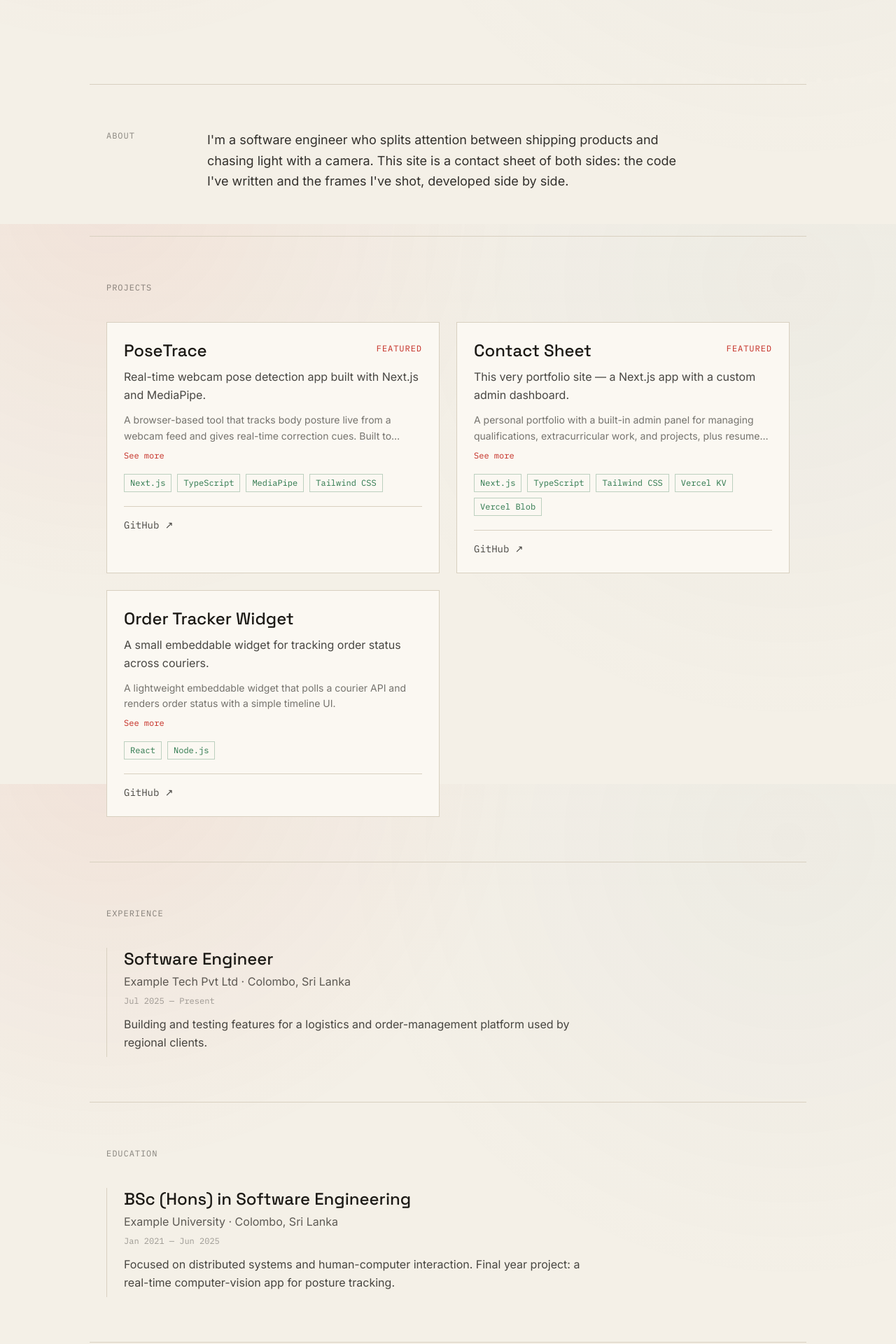
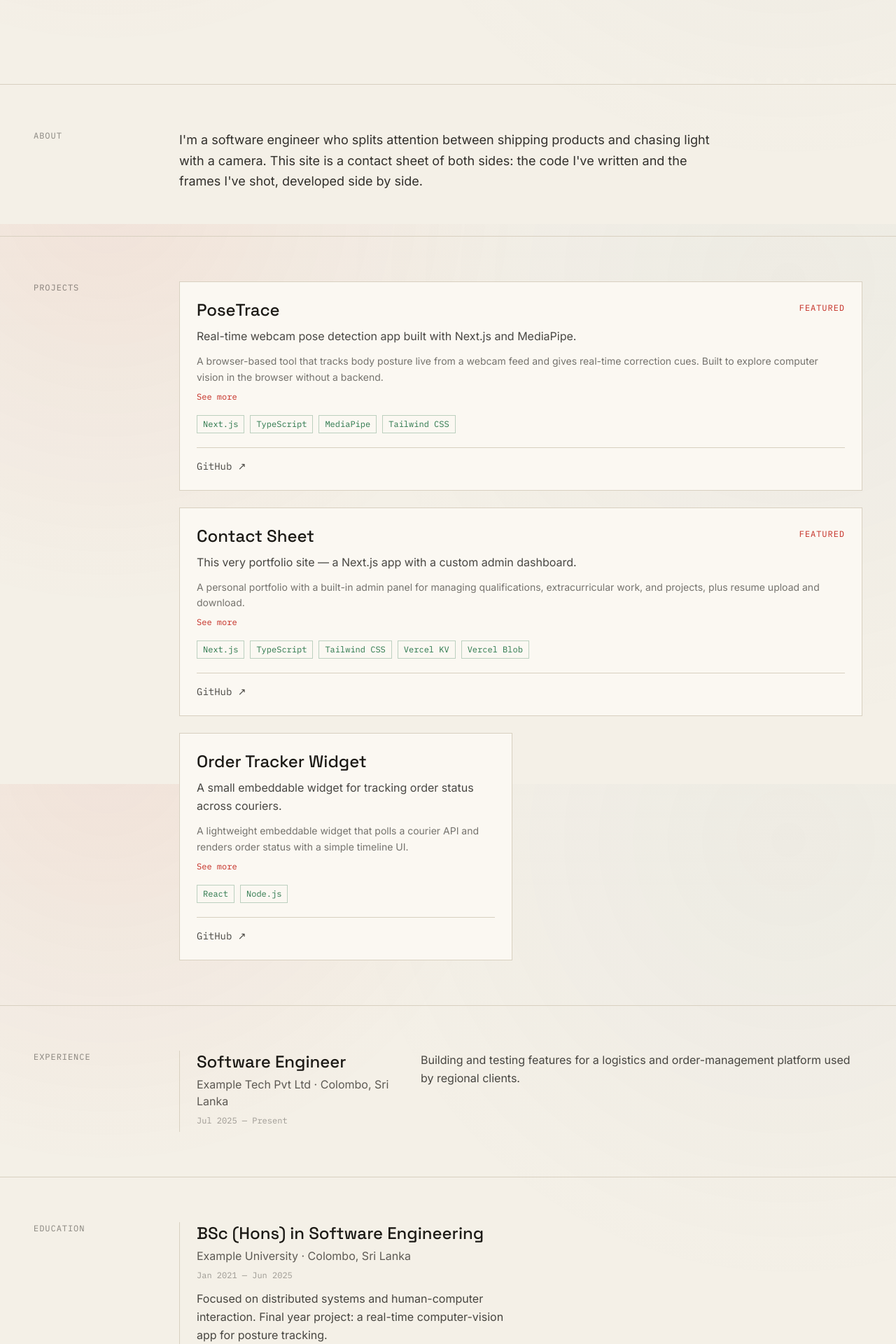
Before and after one commit to binoperera/Portfolio, a Next.js app: page / in a window 1280 px wide. Shown: the part 480-2400 px from the top of the page at 70% size. Built offline with nearby package versions, Linux system fonts and the light colour scheme.

Commit message:
Refactor page layout and section components
Refactor layout and structure for sections in the page component, updating container width and section definitions for better responsiveness.

```diff
--- a/app/page.tsx
+++ b/app/page.tsx
@@ -11,8 +11,12 @@ import Nav from "@/components/Nav";
 // page at build time and your admin edits wouldn't show up once deployed.
 export const dynamic = "force-dynamic";
 
+// Page width. Wider than before (was max-w-5xl / 1024px) so large screens
+// don't leave big empty gutters. Nav.tsx and Skills.tsx must use the same value.
+const CONTAINER = "max-w-7xl mx-auto px-6 lg:px-12";
+
 // Shared section spacing; scroll-mt keeps headings clear of the sticky nav.
-const SECTION = "max-w-5xl mx-auto px-6 py-16 border-t border-line scroll-mt-20";
+const SECTION = `${CONTAINER} py-16 border-t border-line scroll-mt-20`;
 
 function Sprocket({ holeColor }: { holeColor: string }) {
   return <div className="sprocket-strip" style={{ ["--hole-color" as any]: holeColor }} />;
@@ -39,27 +43,27 @@ function SectionHeading({ children, className = "text-cream/50 mb-10" }: { child
   return <h2 className={`eyebrow ${className}`}>{children}</h2>;
 }
 
-function QualificationList({ items }: { items: Qualification[] }) {
+// Two-column section: on large screens the label sits in a sticky left rail
+// and the content fills the rest of the width. On mobile it stacks as before.
+function Section({ id, title, children }: { id?: string; title: ReactNode; children: ReactNode }) {
   return (
-    <ol className="space-y-10">
-      {items.map((q, i) => (
-        <li key={q.id}>
-          <Reveal delay={i * 80}>
-            <div className="border-l border-line pl-6 pb-2">
-              <h3 className="font-display font-medium text-2xl text-cream">{q.title}</h3>
-              <p className="text-cream/70 mt-1">
-                {q.organization}
-                {q.location ? ` · ${q.location}` : ""}
-              </p>
-              <p className="font-mono text-xs text-cream/40 mt-2">
-                {formatDate(q.startDate)} — {formatDate(q.endDate)}
-              </p>
-              {q.description && (() => {
-                const parts = q.description.split("•").map((s) => s.trim()).filter(Boolean);
+    <section id={id} className={SECTION}>
+      <div className="grid lg:grid-cols-[160px_minmax(0,1fr)] gap-x-12 gap-y-8">
+        <div>
+          <SectionHeading className="text-cream/50 lg:sticky lg:top-24">{title}</SectionHeading>
+        </div>
+        <div className="min-w-0">{children}</div>
+      </div>
+    </section>
+  );
+}
+
+function QualificationDescription({ text }: { text: string }) {
+  const parts = text.split("•").map((s) => s.trim()).filter(Boolean);
   const [intro, ...points] = parts;
 
   return (
-                  <div className="mt-3 max-w-2xl">
+    <>
       {intro && <p className="text-cream/80 leading-relaxed">{intro}</p>}
       {points.length > 0 && (
         <ul className="mt-2 space-y-1.5 list-disc list-inside marker:text-safelight">
@@ -70,9 +74,40 @@ function QualificationList({ items }: { items: Qualification[] }) {
           ))}
         </ul>
       )}
+    </>
+  );
+}
+
+// variant "split": title/org/date on the left, description on the right (Experience).
+// variant "grid":  two entries per row on md+ screens (Education, Certifications).
+function QualificationList({ items, variant = "grid" }: { items: Qualification[]; variant?: "split" | "grid" }) {
+  const split = variant === "split";
+
+  return (
+    <ol className={split ? "space-y-12" : "grid md:grid-cols-2 gap-x-10 gap-y-10"}>
+      {items.map((q, i) => (
+        <li key={q.id}>
+          <Reveal delay={i * 80}>
+            <div
+              className={`border-l border-line pl-6 pb-2 ${
+                split ? "md:grid md:grid-cols-[minmax(0,280px)_minmax(0,1fr)] md:gap-10" : ""
+              }`}
+            >
+              <div>
+                <h3 className="font-display font-medium text-2xl text-cream">{q.title}</h3>
+                <p className="text-cream/70 mt-1">
+                  {q.organization}
+                  {q.location ? ` · ${q.location}` : ""}
+                </p>
+                <p className="font-mono text-xs text-cream/40 mt-2">
+                  {formatDate(q.startDate)} — {formatDate(q.endDate)}
+                </p>
               </div>
-                );
-              })()}
+              {q.description && (
+                <div className={split ? "mt-3 md:mt-0 max-w-3xl" : "mt-3 max-w-2xl"}>
+                  <QualificationDescription text={q.description} />
+                </div>
+              )}
             </div>
           </Reveal>
         </li>
@@ -101,7 +136,7 @@ export default async function HomePage() {
         {/* ---------------- HERO ---------------- */}
         <section id="top" className="relative overflow-hidden">
           <Sprocket holeColor="rgb(var(--c-ink))" />
-          <div className="max-w-5xl mx-auto px-6 pt-16 pb-20 md:pt-24 md:pb-28 grid md:grid-cols-[1fr_240px] gap-10 md:gap-14 items-start">
+          <div className={`${CONTAINER} pt-16 pb-20 md:pt-24 md:pb-28 grid md:grid-cols-[1fr_240px] gap-10 md:gap-14 items-start`}>
             <div>
               <p className="eyebrow text-safelight mb-6">
                 Software Engineering Graduate · QA Engineer
@@ -152,19 +187,18 @@ export default async function HomePage() {
         </section>
 
         {/* ---------------- ABOUT ---------------- */}
-        <section id="about" className={SECTION}>
-          <div className="grid md:grid-cols-[120px_1fr] gap-6">
-            <SectionHeading className="text-cream/50">About</SectionHeading>
-            <p className="text-cream/90 text-lg leading-relaxed max-w-2xl break-words">{profile.bio}</p>
-          </div>
-        </section>
+        <Section id="about" title="About">
+          <p className="text-cream/90 text-lg leading-relaxed max-w-3xl break-words">{profile.bio}</p>
+        </Section>
 
         {/* ---------------- PROJECTS (moved up: the main thing recruiters look for) ---------------- */}
-        <section id="work" className={SECTION}>
-          <SectionHeading>Projects</SectionHeading>
+        <Section id="work" title="Projects">
+          {/* Featured projects span the full row, so 3 projects read as 1 + 2 with no orphan card. */}
           <div className="grid md:grid-cols-2 gap-6">
             {sortedProjects.map((p, i) => (
-              <Reveal key={p.id} delay={i * 100}>
+              // Wrapper carries the column span; [&>*]:h-full keeps cards in a row equal height.
+              <div key={p.id} className={`[&>*]:h-full ${p.featured ? "md:col-span-2" : ""}`}>
+                <Reveal delay={i * 100}>
                   <div className="border border-line p-6 flex flex-col bg-surface h-full">
                     {p.imageUrl && (
                       <div className="-mx-6 -mt-6 mb-5 aspect-video overflow-hidden border-b border-line bg-ink">
@@ -222,24 +256,23 @@ export default async function HomePage() {
                     </div>
                   </div>
                 </Reveal>
+              </div>
             ))}
           </div>
-        </section>
+        </Section>
 
         {/* ---------------- EXPERIENCE ---------------- */}
         {experience.length > 0 && (
-          <section id="experience" className={SECTION}>
-            <SectionHeading>Experience</SectionHeading>
-            <QualificationList items={experience} />
-          </section>
+          <Section id="experience" title="Experience">
+            <QualificationList items={experience} variant="split" />
+          </Section>
         )}
 
         {/* ---------------- EDUCATION ---------------- */}
         {education.length > 0 && (
-          <section id="education" className={SECTION}>
-            <SectionHeading>Education</SectionHeading>
+          <Section id="education" title="Education">
             <QualificationList items={education} />
-          </section>
+          </Section>
         )}
 
         {/* ---------------- SKILLS ---------------- */}
@@ -249,15 +282,13 @@ export default async function HomePage() {
 
         {/* ---------------- CERTIFICATIONS ---------------- */}
         {certifications.length > 0 && (
-          <section id="certifications" className={SECTION}>
-            <SectionHeading>Certifications</SectionHeading>
+          <Section id="certifications" title="Certifications">
             <QualificationList items={certifications} />
-          </section>
+          </Section>
         )}
 
         {/* ---------------- BEYOND CODE (was the cream "contact sheet") ---------------- */}
-        <section id="exposures" className={SECTION}>
-          <SectionHeading>Beyond code — photography, design &amp; community</SectionHeading>
+        <Section id="exposures" title={<>Beyond code — photography, design &amp; community</>}>
           <div className="grid sm:grid-cols-2 lg:grid-cols-3 gap-6">
             {sortedActivities.map((a, i) => (
               <Reveal key={a.id} delay={i * 80}>
@@ -283,13 +314,13 @@ export default async function HomePage() {
               </Reveal>
             ))}
           </div>
-        </section>
+        </Section>
       </main>
 
       {/* ---------------- CONTACT / FOOTER ---------------- */}
       <footer id="contact" className="border-t border-line scroll-mt-20">
         <Sprocket holeColor="rgb(var(--c-ink))" />
-        <div className="max-w-5xl mx-auto px-6 py-16">
+        <div className={`${CONTAINER} py-16`}>
           <p className="eyebrow text-cream/50 mb-4">Contact</p>
           <Reveal>
             <h2 className="font-display font-bold text-3xl md:text-4xl text-cream mb-6">
```
Lines whose indentation alone changed are shown as unchanged.
